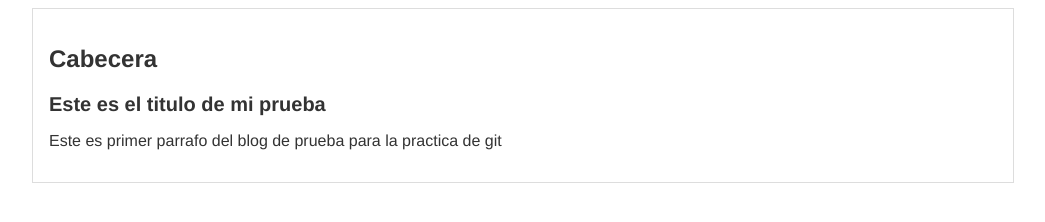
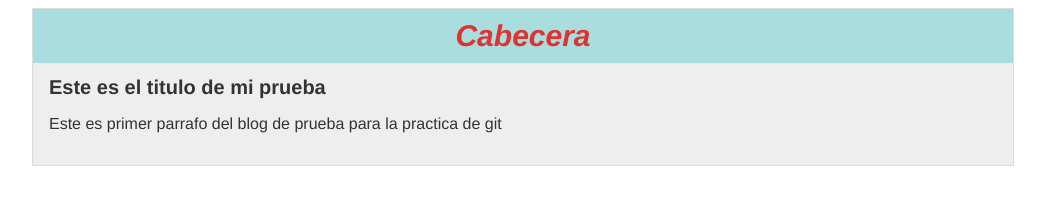
Before and after one commit to AbrahamSegura/blog-de-prueba, a plain HTML site: page index.html in a window 1280 px wide. Shown: the whole page, without its empty margins (117-1162 px from the left). Drawn offline with Linux system fonts and the light colour scheme.

Commit message:
agregando estilos a la cabecera

```diff
--- a/css/estilos.css
+++ b/css/estilos.css
@@ -10,8 +10,20 @@ body {
     text-align: left;
     border: 1px solid #ddd;
     margin: auto;
+    background-color: #eee;
 }
 
 #container h1 {
     font-size: 20px;
 }
+
+header {
+    font-size: 30px;
+    text-align: center;
+    font-weight: 700;
+    font-style: italic;
+    color: #d33;
+    background-color: #add;
+    padding: 10px;
+    margin: -1rem -1rem 0 -1rem;
+}
--- a/index.html
+++ b/index.html
@@ -13,7 +13,7 @@
     <div id="container">
 
         <header>
-            <h2>Cabecera</h2>
+            Cabecera
         </header>
 
         <div class="post">
```
